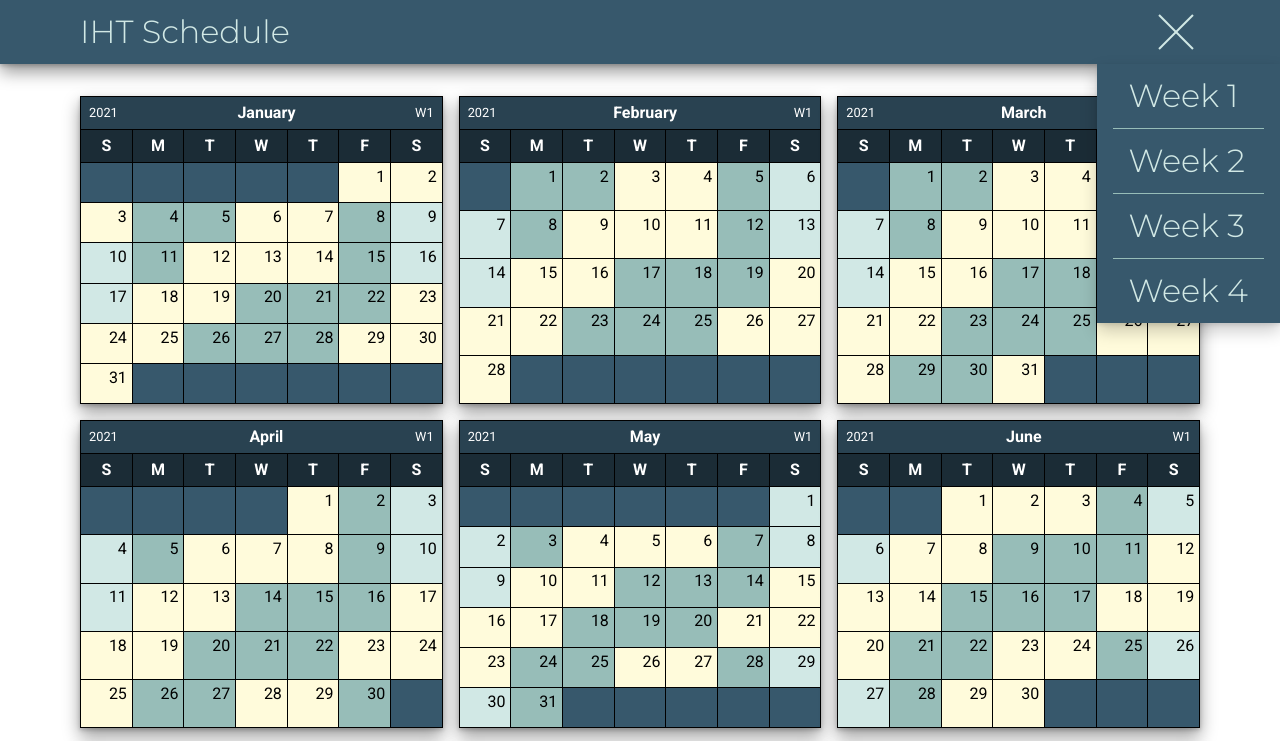
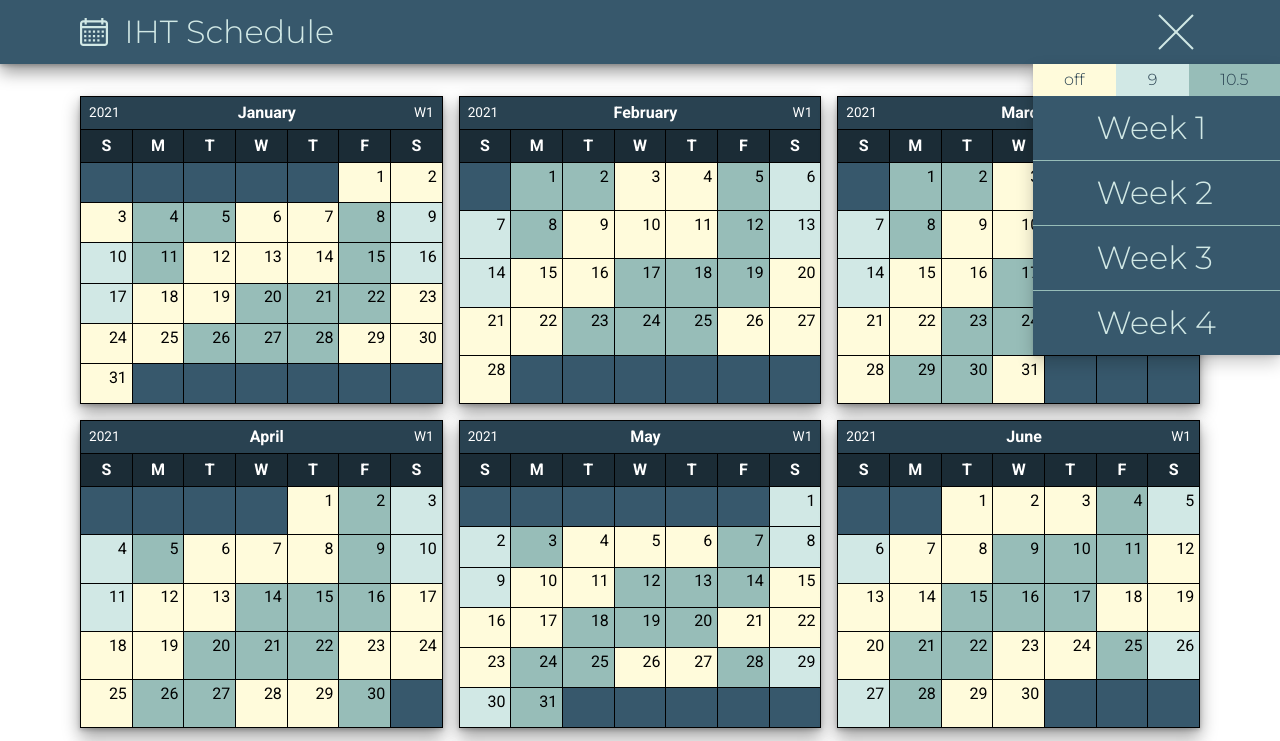
Before and after one commit to brian-cross/iht-app, a website built with Parcel: page src/index.html in a window 1280 px wide. Both pictures are taken after a click on the element 1176 px from the left and 31 px from the top of the page. Shown: the top 741 px of the page. Built offline with nearby package versions, Linux system fonts and the light colour scheme.

Commit message:
Added overlay click target, calendar legend and header logo.

```diff
--- a/src/css/styles.css
+++ b/src/css/styles.css
@@ -117,6 +117,17 @@ header.hidden {
   top: -4rem;
 }
 
+.calendar-logo {
+  position: relative;
+  top: 0.2em;
+  height: 1.75em;
+  margin-right: 0.5em;
+}
+
+.calendar-logo path {
+  fill: var(--main-header-color);
+}
+
 /******************************************************************************
 * Nav and hamburger menu
 ******************************************************************************/
@@ -174,6 +185,14 @@ header.hidden {
   transform: translate(-50%, 50%) rotate(-45deg);
 }
 
+.overlay {
+  display: none;
+  position: fixed;
+  top: 0;
+  width: 100vw;
+  height: 100vh;
+}
+
 /******************************************************************************
 * Main menu
 ******************************************************************************/
@@ -189,33 +208,38 @@ header.hidden {
   transition: 125ms ease-in-out;
 }
 
-.main-menu li {
+.main-menu.open {
+  transform: translateX(0);
+}
+
+.main-menu-item {
   font-size: 2rem;
   line-height: 2;
+  padding: 0 2em;
+  cursor: pointer;
+  border-bottom: 1px solid var(--primary);
 }
 
-.main-menu li:hover {
+.main-menu li:last-of-type {
+  border: none;
+}
+
+.main-menu-item:hover {
   color: var(--primary);
 }
 
-.main-menu img {
-  position: relative;
-  top: 50%;
-  height: 2rem;
+.legend-container {
+  display: flex;
+  cursor: default;
 }
 
-.main-menu div {
-  padding: 0 1em;
-  margin: 0 1em;
-  cursor: pointer;
-}
-
-.main-menu div + div {
-  border-top: 1px solid var(--primary);
-}
-
-.main-menu.open {
-  transform: translateX(0);
+.legend-container span {
+  display: flex;
+  align-items: center;
+  justify-content: center;
+  color: var(--dark);
+  height: 2rem;
+  flex-grow: 1;
 }
 
 /******************************************************************************
@@ -266,7 +290,7 @@ header.hidden {
 
 .month-heading span:first-child,
 .month-heading span:last-child {
-  font-size: 0.8em;
+  font-size: 0.85em;
   font-weight: lighter;
 }
 
--- a/src/index.html
+++ b/src/index.html
@@ -21,9 +21,26 @@
     <title>IHT Schedule</title>
   </head>
   <body class="theme-freeman">
+    <div class="overlay"></div>
     <header>
       <nav class="main-nav">
-        <h1>IHT Schedule</h1>
+        <h1>
+          <svg
+            xmlns="http://www.w3.org/2000/svg"
+            viewBox="0 0 512 512"
+            class="calendar-logo"
+          >
+            <path
+              d="M452 40h-24V0h-40v40H124V0H84v40H60C26.916 40 0 66.916 0 100v352c0 33.084 26.916 60 60 60h392c33.084 0 60-26.916 60-60V100c0-33.084-26.916-60-60-60zm20 412c0 11.028-8.972 20-20 20H60c-11.028 0-20-8.972-20-20V188h432v264zm0-304H40v-48c0-11.028 8.972-20 20-20h24v40h40V80h264v40h40V80h24c11.028 0 20 8.972 20 20v48z"
+              xmlns="http://www.w3.org/2000/svg"
+            />
+            <path
+              d="M76 230h40v40H76zM156 230h40v40h-40zM236 230h40v40h-40zM316 230h40v40h-40zM396 230h40v40h-40zM76 310h40v40H76zM156 310h40v40h-40zM236 310h40v40h-40zM316 310h40v40h-40zM76 390h40v40H76zM156 390h40v40h-40zM236 390h40v40h-40zM316 390h40v40h-40zM396 310h40v40h-40z"
+              xmlns="http://www.w3.org/2000/svg"
+            />
+          </svg>
+          IHT Schedule
+        </h1>
         <div class="hamburger">
           <span></span>
           <span></span>
@@ -31,10 +48,15 @@
           <span></span>
         </div>
         <ul class="main-menu">
-          <div data-week="1"><li>Week 1</li></div>
-          <div data-week="2"><li>Week 2</li></div>
-          <div data-week="3"><li>Week 3</li></div>
-          <div data-week="4"><li>Week 4</li></div>
+          <li class="legend-container">
+            <span class="day-off">off</span>
+            <span class="weekend-shift">9</span>
+            <span class="weekday-shift">10.5</span>
+          </li>
+          <li data-week="1" class="main-menu-item">Week 1</li>
+          <li data-week="2" class="main-menu-item">Week 2</li>
+          <li data-week="3" class="main-menu-item">Week 3</li>
+          <li data-week="4" class="main-menu-item">Week 4</li>
         </ul>
       </nav>
     </header>
```
